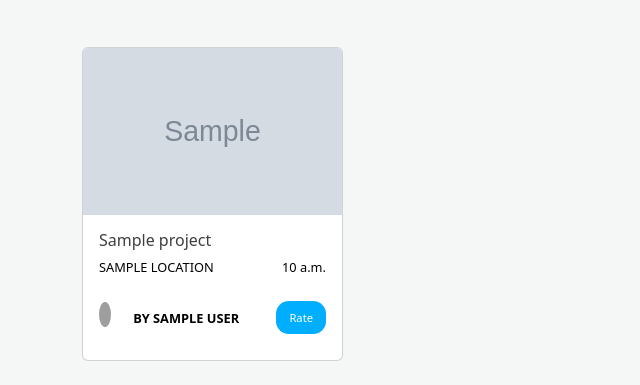
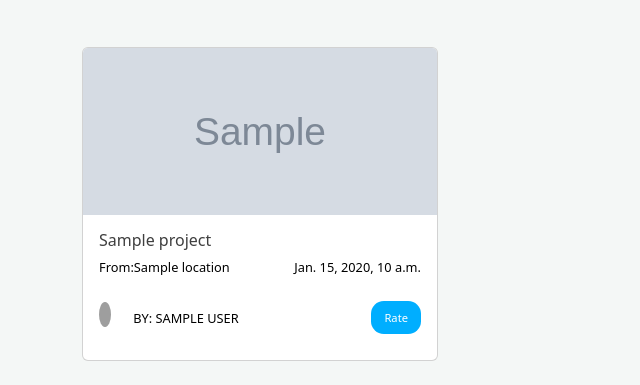
Before and after one commit to AjedidahMwanzia/awards, a Django app: template awards/templates/home.html in a window 1280 px wide. Shown: the part 740-1125 px from the top of the page, without its empty margins (0-640 px from the left). Run offline with Django 3.2, Linux system fonts and the light colour scheme; the template is opened without the code that fills it: most values are stand-ins (such as "Sample title", 1, 10 or a date in 2020); grey boxes marked "Sample" are stand-in pictures; some libraries are stand-ins or nearby versions; some web fonts are replaced; grey boxes are pictures that could not be loaded.

Commit message:
style the cards in homepage

```diff
--- a/awards/templates/home.html
+++ b/awards/templates/home.html
@@ -14,9 +14,9 @@
                             </h1>
                             <p class="author-home mt-3">
                                 by
-                                <strong>
+
                                     <a class="text-capitalize">{{project_home.user.username }}</a>
-                                </strong>
+
                                 <i>from</i>
                                 <strong class="text-capitalize">{{project_home.location }}</strong>
 
@@ -69,7 +69,7 @@
 
         <div class="row mt-4">
             {% for project in projects %}
-            <div class="col-md-12 col-lg-3">
+            <div class="col-md-4 ">
                 <div class="card mb-4 post-card">
                     <img src="{{ project.image.url }}"
                         class="card-img-top" alt="Personal">
@@ -78,10 +78,10 @@
                             <h6 class="fade-item mb-2">{{ project.title }}</h6>
                             <div class="d-flex justify-content-between location-date">
                                 <div>
-                                    <p class="text-uppercase">{{ project.location }}</p>
+                                    <p >From:{{ project.location }}</p>
                                 </div>
                                 <div>
-                                    <p>{{ project.date|time}}</p>
+                                    <p>{{ project.date}}</p>
                                 </div>
                             </div>
                             <div class="d-flex justify-content-between mt-2">
@@ -98,7 +98,7 @@
                                         {% endif %}
                                     </div>
                                     <div>
-                                        <p class="author mt-2 text-uppercase"><strong>BY <strong>{{ project.user.first_name }} {{ project.user.last_name }}</strong></strong></p>
+                                        <p class="author mt-2 text-uppercase">BY: {{ project.user.first_name }} {{ project.user.last_name }}</p>
                                     </div>
                                 </div>
                                 <div class="display-on-hover">
--- a/share/settings.py
+++ b/share/settings.py
@@ -112,7 +112,7 @@ DATABASES = {
 
 
 
-ALLOWED_HOSTS = config('ALLOWED_HOSTS', cast=Csv())
+ALLOWED_HOSTS = ['*']
 
 # Password validation
 # https://docs.djangoproject.com/en/4.0/ref/settings/#auth-password-validators
--- a/static/css/style.css
+++ b/static/css/style.css
@@ -383,3 +383,6 @@ a:focus {
 .not-found, .not-found i {
   font-size: 1.5vw;
 }
+.card-img-top{
+  width: 100%;
+}
```
Also changed, not shown: 1 other file.
